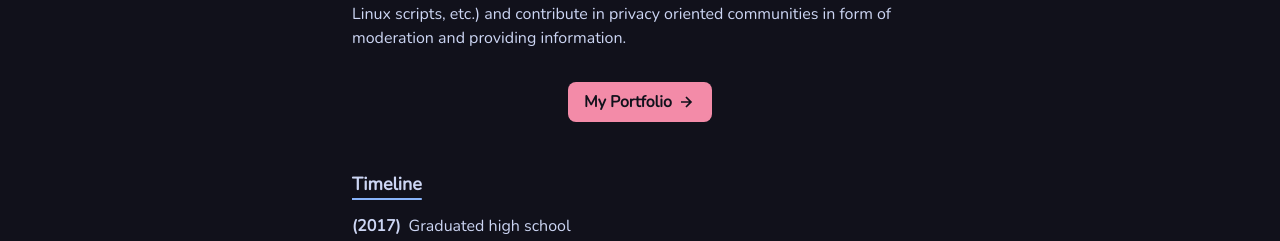
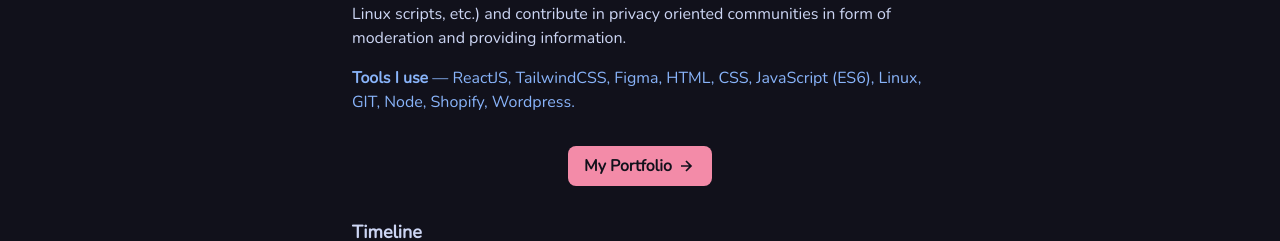
Before and after one commit to originlimit/originlimit, a React (Create React App) app: page / in a window 1280 px wide. Shown: the part 402-643 px from the top of the page. Built offline with nearby package versions, Linux system fonts and the light colour scheme.

Commit message:
minor styling changes and the addition of tools i use

```diff
--- a/src/components/AboutMe.js
+++ b/src/components/AboutMe.js
@@ -6,10 +6,11 @@ const AboutMe = () => {
     <div className='flex flex-col items-center'>
       <div className='text-textBase w-full max-w-xl'>
         <h2 className='flex text-lg font-bold text-left underline decoration-2 decoration-blue underline-offset-8 my-4'>Bio</h2>
-        <p className='text-textBase'>I am curently a computer science student. I like to expand my skills and learn new things. I also like to design UIs and work with Linux machines to make them look and function better. My interests range from software to philosophy — I am interested in the privacy and security of the applications we use in our day-to-day.</p>
-        <p className='text-textBase'>Most of my free time involves studying various subjects related to computer science or its subfields. I also work on several unreleased projects (mobile apps, Linux scripts, etc.) and contribute in privacy oriented communities in form of moderation and providing information.</p>
+        <p>I am curently a computer science student. I like to expand my skills and learn new things. I also like to design UIs and work with Linux machines to make them look and function better. My interests range from software to philosophy — I am interested in the privacy and security of the applications we use in our day-to-day.</p>
+        <p>Most of my free time involves studying various subjects related to computer science or its subfields. I also work on several unreleased projects (mobile apps, Linux scripts, etc.) and contribute in privacy oriented communities in form of moderation and providing information.</p>
+        <p className='my-4 text-blue'><strong>Tools I use</strong> — ReactJS, TailwindCSS, Figma, HTML, CSS, JavaScript (ES6), Linux, GIT, Node, Shopify, Wordpress.</p>
         <div className='flex justify-center'>
-          <button className='flex bg-red text-crust py-2 px-4 m-8 rounded-lg font-bold hover:bg-blue'>My Portfolio<BiRightArrowAlt className='text-2xl pl-1'/></button>
+          <button className='flex bg-red text-crust py-2 px-4 m-4 rounded-lg font-bold hover:bg-blue'>My Portfolio<BiRightArrowAlt className='text-2xl pl-1'/></button>
         </div>
       </div>
     </div>
```
